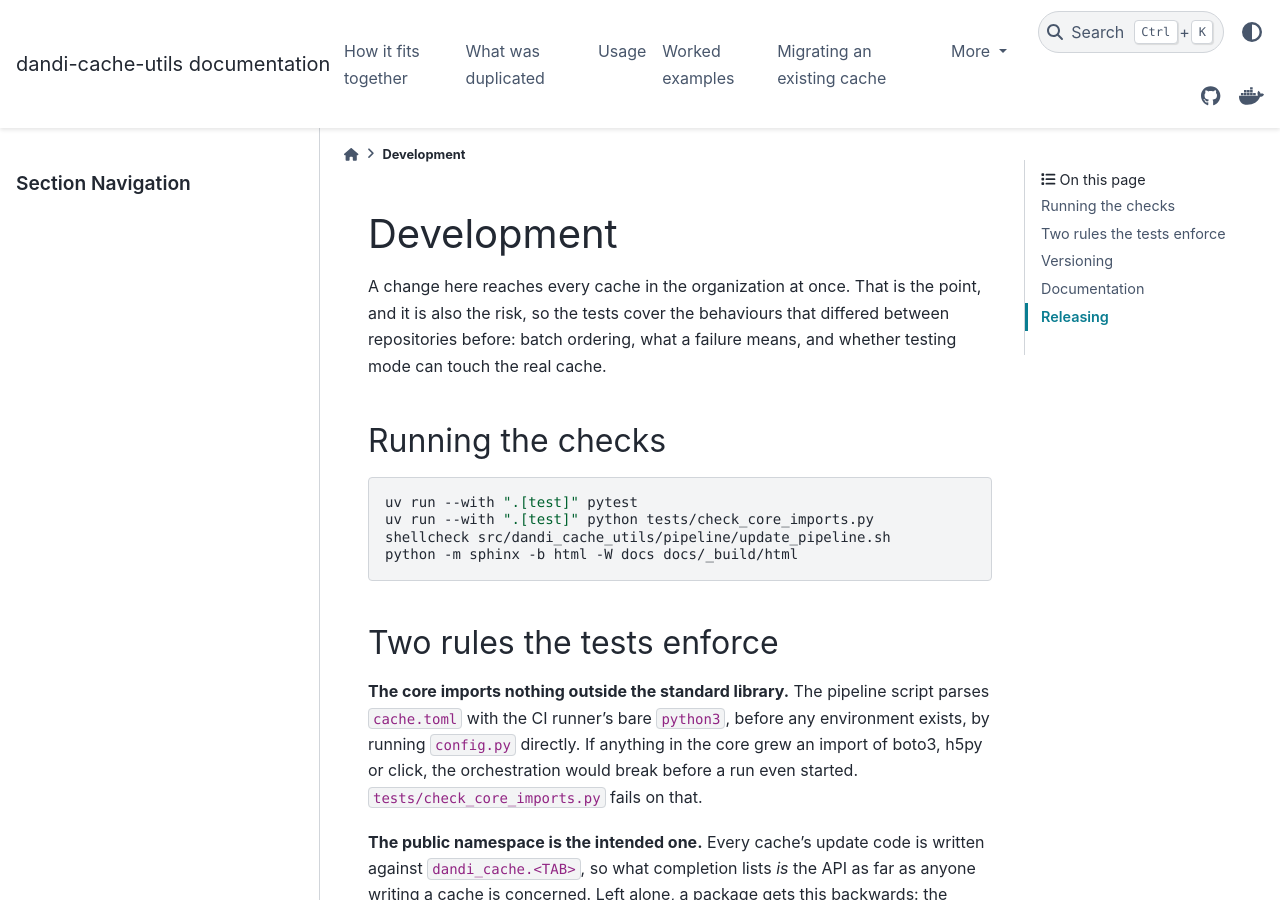
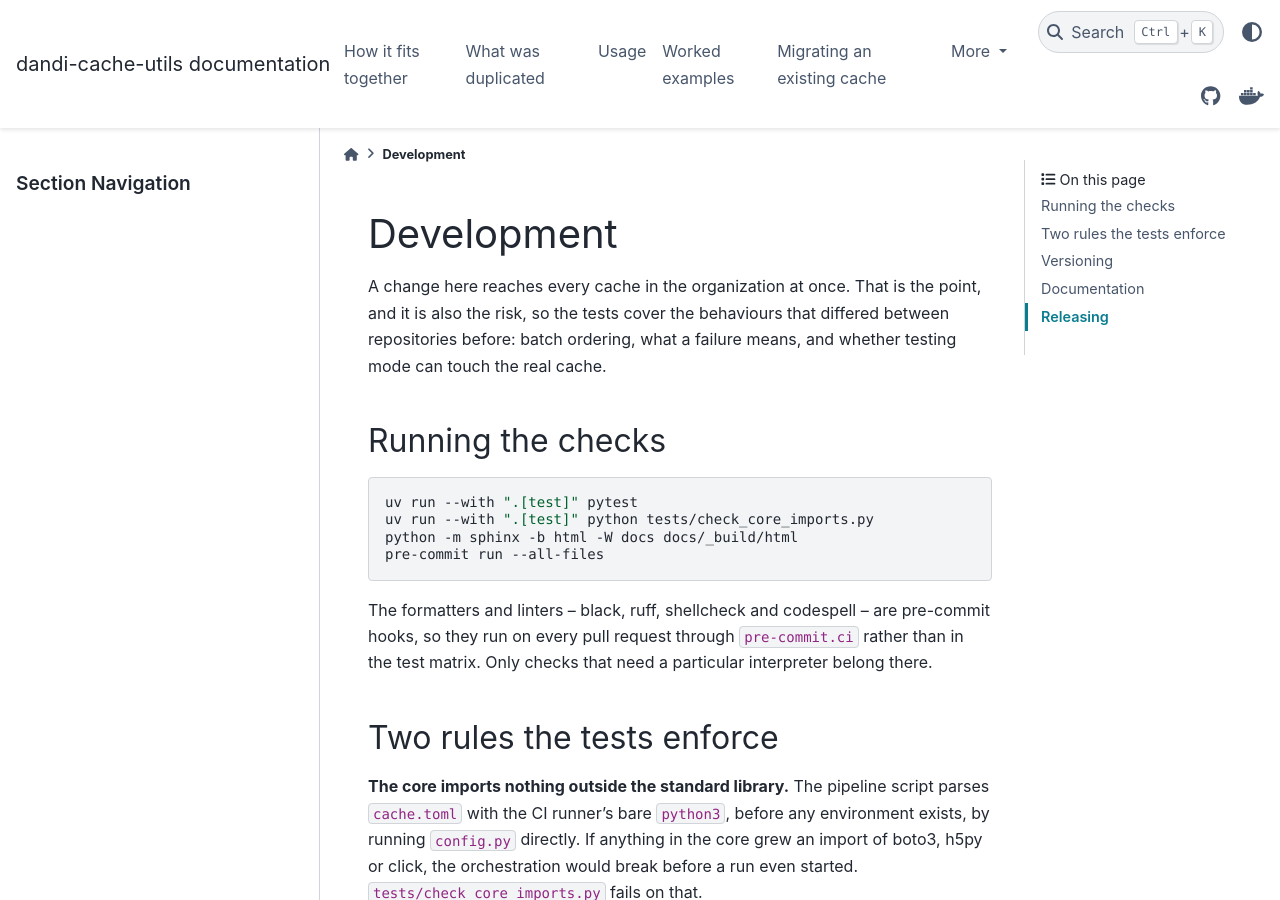
Before and after one commit to dandi-cache/dandi-cache-utils, a Sphinx documentation site: the page built from docs/development/index.md, in a window 1280 px wide and 900 px high. Built offline with Sphinx 7.4.7 and the PyData theme 0.15.4, drawn with Linux system fonts in a browser that asks for light colours.

Commit message:
Stop running shellcheck in the test matrix
It is a linter, and `.pre-commit-config.yaml` already carries the shellcheck
hook, which `pre-commit.ci` runs on every pull request. The step was doing the
same work a second time -- and doing it three times over, once per Python
version, each preceded by an `apt-get install` that has nothing to do with the
interpreter under test. `bash -n` went with it: shellcheck parses the script, so
a syntax error fails there first.

What is left in the matrix is what genuinely varies by interpreter: the tests,
and the core-import check, which observes a clean interpreter's `sys.modules`.

Co-Authored-By: Claude Opus 5 <noreply@anthropic.com>
Claude-Session: https://claude.ai/code/session_01By6NDx4JVHhLh6e4mNHR4m

````diff
--- a/docs/development/index.md
+++ b/docs/development/index.md
@@ -9,9 +9,13 @@ ordering, what a failure means, and whether testing mode can touch the real cach
 ```bash
 uv run --with ".[test]" pytest
 uv run --with ".[test]" python tests/check_core_imports.py
-shellcheck src/dandi_cache_utils/pipeline/update_pipeline.sh
 python -m sphinx -b html -W docs docs/_build/html
+pre-commit run --all-files
 ```
+
+The formatters and linters -- black, ruff, shellcheck and codespell -- are pre-commit hooks, so
+they run on every pull request through `pre-commit.ci` rather than in the test matrix. Only checks
+that need a particular interpreter belong there.
 
 ## Two rules the tests enforce
 
````
Also changed, not shown: 1 other file.
